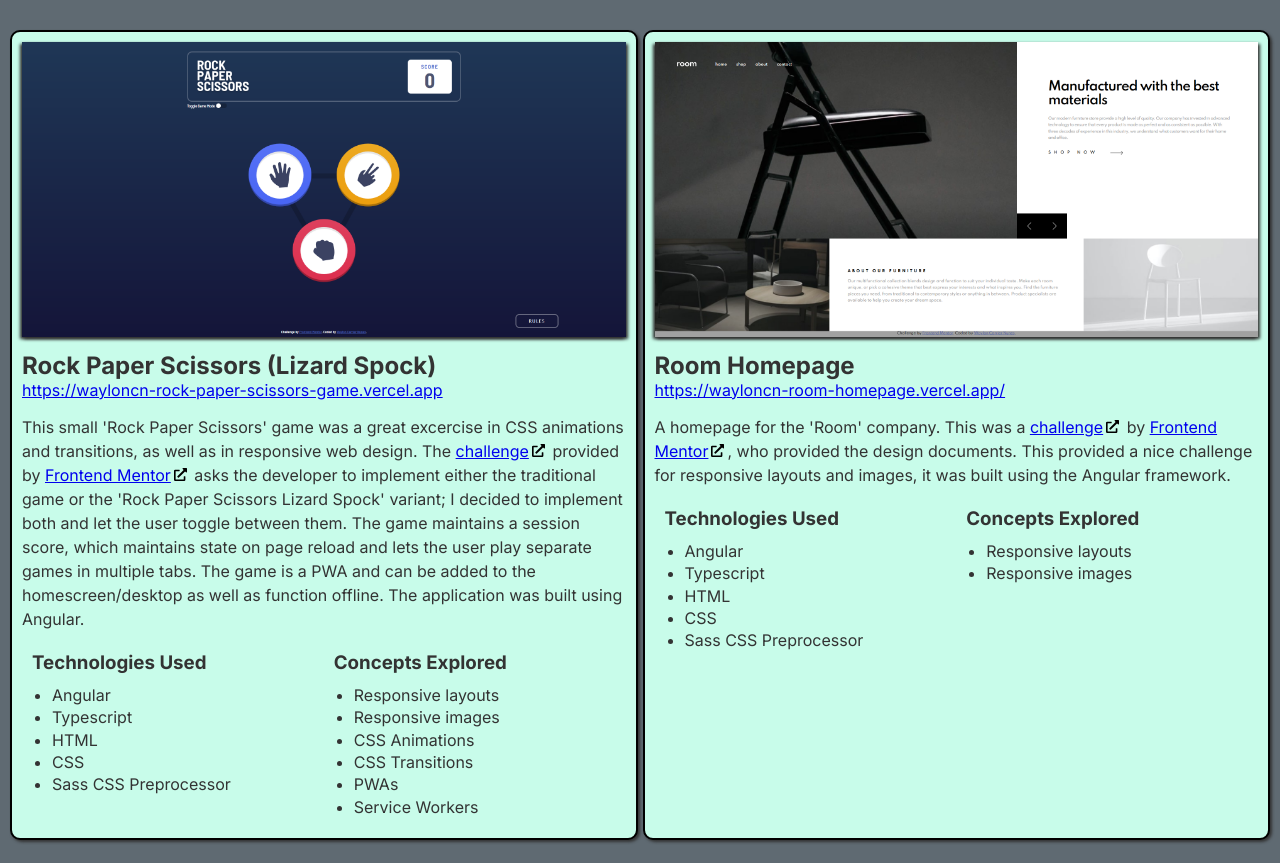
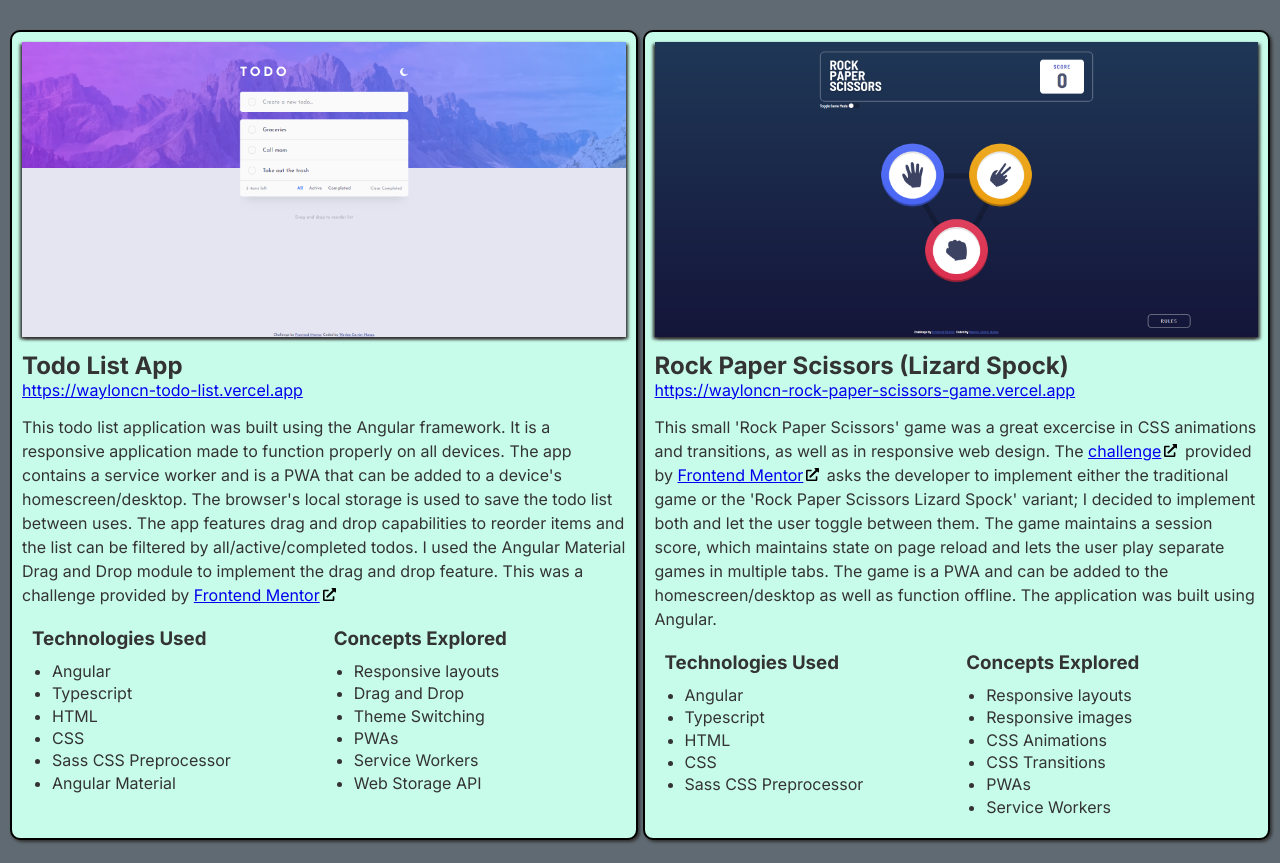
Before and after one commit to Breckles/portfolio, a website: page index.html in a window 1280 px wide. Shown: the part 80-943 px from the top of the page. Drawn offline with Linux system fonts and the light colour scheme.

Commit message:
added the todo list app to the portfolio

```diff
--- a/index.html
+++ b/index.html
@@ -31,6 +31,10 @@
       <div id="navContainer">
         <nav id="menu">
           <ul>
+            <li>
+              <a href="https://wayloncn-todo-list.vercel.app/"
+                 target="_blank">Todo List App</a>
+            </li>
             <li>
               <a href="https://wayloncn-rock-paper-scissors-game.vercel.app"
                  target="_blank">Rock Paper Scissors Game</a>
@@ -89,6 +93,51 @@
 
   <main id="mainSection">
     <ul id="portfolio">
+      <li class="portfolioItem">
+        <img src="./images/todo_list_app.png"
+             alt="A preview of the Todo List app">
+        <section class="info">
+          <h2>Todo List App</h2>
+          <a href="https://wayloncn-todo-list.vercel.app/"
+             target="_blank">https://wayloncn-todo-list.vercel.app</a>
+          <p>
+            This todo list application was built using the Angular framework. It
+            is a responsive application made to function properly on all
+            devices. The app contains a service worker and is a <abbr title="Progressive Web Application">PWA</abbr>
+            that can be added to
+            a device's homescreen/desktop. The browser's local storage is used
+            to save the todo list between uses. The app features drag and drop
+            capabilities to reorder items and the list can be filtered by
+            all/active/completed todos. I used the Angular Material Drag and
+            Drop module to implement the drag and drop feature. This was a challenge provided by <a class="externalLink"
+               href="https://www.frontendmentor.io/challenges/todo-app-Su1_KokOW">Frontend Mentor</a>
+          </p>
+          <div class="techLists">
+            <section class="technologies">
+              <h3>Technologies Used</h3>
+              <ul>
+                <li>Angular</li>
+                <li>Typescript</li>
+                <li><abbr title="Hypertext Markup Language">HTML</abbr></li>
+                <li><abbr title="Cascading Style Sheets">CSS</abbr></li>
+                <li>Sass CSS Preprocessor</li>
+                <li>Angular Material</li>
+              </ul>
+            </section>
+            <section class="concepts">
+              <h3>Concepts Explored</h3>
+              <ul>
+                <li>Responsive layouts</li>
+                <li>Drag and Drop</li>
+                <li>Theme Switching</li>
+                <li><abbr title="Progressive Web Application">PWA</abbr>s</li>
+                <li>Service Workers</li>
+                <li>Web Storage API</li>
+              </ul>
+            </section>
+          </div>
+        </section>
+      </li>
       <li class="portfolioItem">
         <img src="./images/rock-paper-scissors.png"
              alt="A preview of the Rock Paper Scissors game">
@@ -258,7 +307,6 @@
             </section>
           </div>
         </section>
-
       </li>
       <li class="portfolioItem">
         <img src="./images/social-media-dashboard.png"
@@ -294,11 +342,9 @@
           </div>
         </section>
       </li>
-
       <li class="portfolioItem">
         <img src="./images/shopping-list-app.png"
              alt="A preview of the shopping list app">
-
         <section class="info">
           <h2>Shopping List App</h2>
           <a href="https://wayloncn-shopping-list-app.vercel.app/shopping-list"
@@ -328,7 +374,6 @@
             </section>
           </div>
         </section>
-
       </li>
       <li class="portfolioItem">
         <img src="./images/animated-side-nav.jpg"
@@ -365,12 +410,7 @@
             </section>
           </div>
         </section>
-
       </li>
-
-
-
-
 
       <button id="leftArrow"
               class="navArrow hidden"
@@ -415,6 +455,10 @@
           <div id="dot7"
                class="dot"></div>
         </li>
+        <li>
+          <div id="dot8"
+               class="dot"></div>
+        </li>
       </ul>
     </nav>
   </main>
```
Also changed, not shown: images/todo_list_app.png (added).
